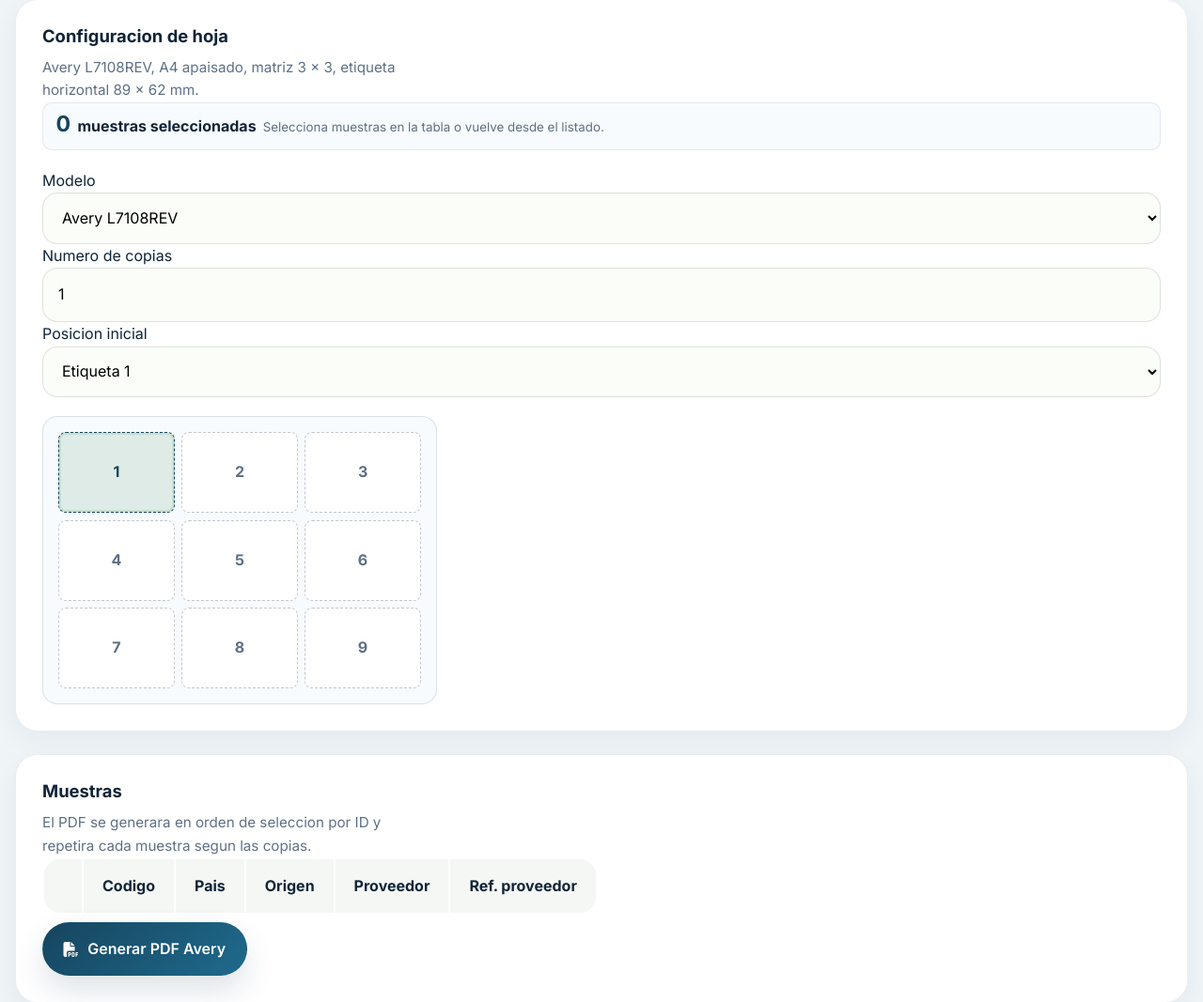
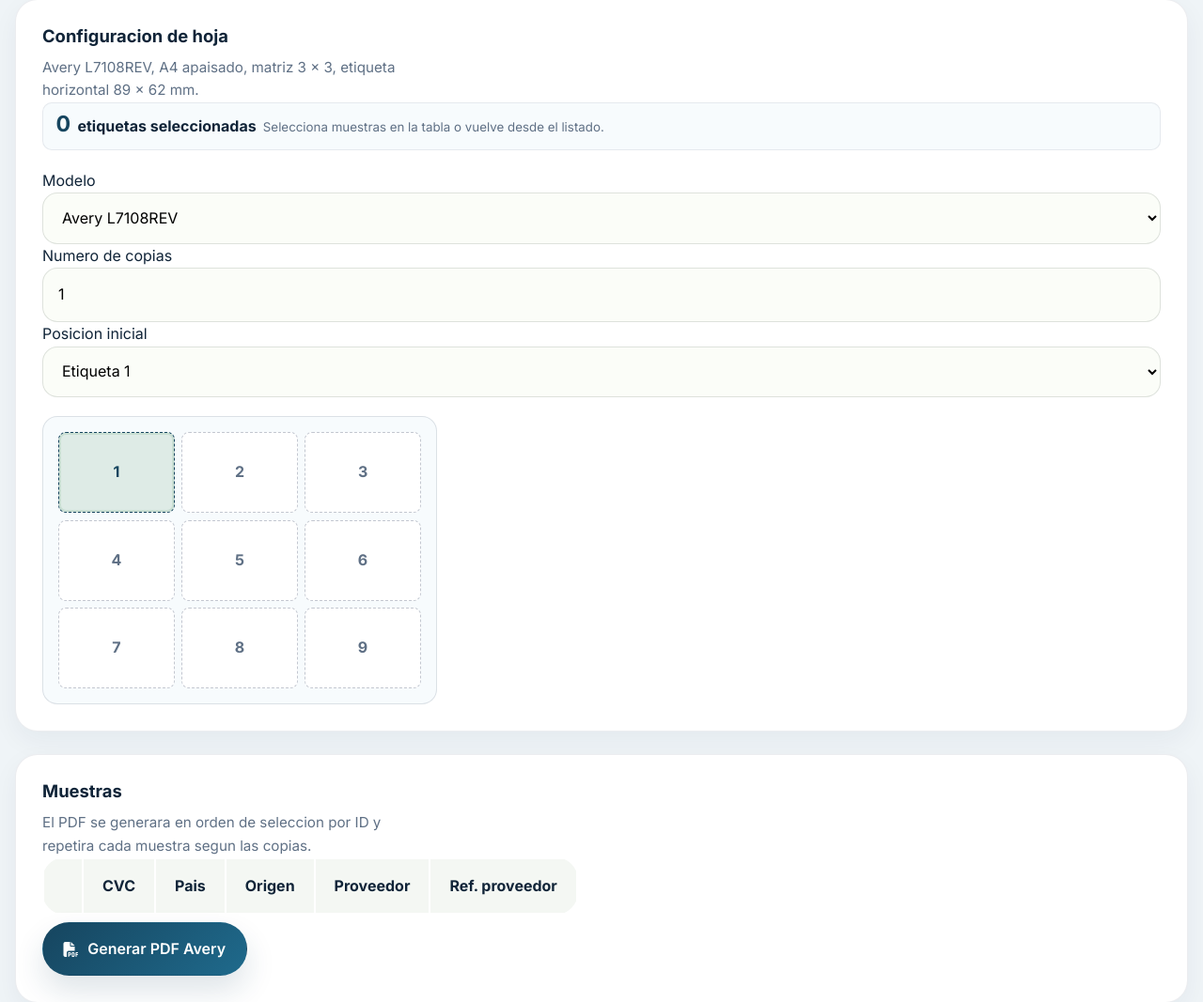
Before and after one commit to jlozano-arch/Gestion-Muestras-Verde, a FastAPI app: page /labels in a window 1280 px wide. Shown: the part 345-1412 px from the top of the page at 94% size. Run offline with FastAPI, Linux system fonts and the light colour scheme; data that the repository does not hold is empty.

Commit message:
Improve label selection list with CVC counter

```diff
--- a/app/templates/labels.html
+++ b/app/templates/labels.html
@@ -22,10 +22,12 @@
         <div class="card-body">
             <div class="label-selection-summary" id="label-selection-summary">
                 <strong>{{ selected_label_samples|length }}</strong>
-                <span>muestras seleccionadas</span>
+                <span id="label-selection-text">etiquetas seleccionadas</span>
                 <small id="label-selection-codes">
                     {% if selected_label_samples %}
-                        {{ selected_label_samples|map(attribute='code')|join(', ') }}
+                        {% for sample in selected_label_samples %}
+                            {{ sample.purchase_contract_cvc or '—' }}{% if not loop.last %}, {% endif %}
+                        {% endfor %}
                     {% else %}
                         Selecciona muestras en la tabla o vuelve desde el listado.
                     {% endif %}
@@ -69,12 +71,12 @@
             </div>
             <div class="card-body table-responsive">
                 <table class="table">
-                    <thead><tr><th></th><th>Codigo</th><th>Pais</th><th>Origen</th><th>Proveedor</th><th>Ref. proveedor</th></tr></thead>
+                    <thead><tr><th></th><th>CVC</th><th>Pais</th><th>Origen</th><th>Proveedor</th><th>Ref. proveedor</th></tr></thead>
                     <tbody>
                     {% for s in all_samples %}
                     <tr>
-                        <td><input type="checkbox" name="ids" value="{{ s.id }}" data-code="{{ s.code }}" {% if s.id in selected_label_ids %}checked{% endif %}></td>
-                        <td><a href="/samples/{{ s.id }}">{{ s.code }}</a></td>
+                        <td><input type="checkbox" name="ids" value="{{ s.id }}" data-code="{{ s.purchase_contract_cvc or '—' }}" {% if s.id in selected_label_ids %}checked{% endif %}></td>
+                        <td><a href="/samples/{{ s.id }}">{{ s.purchase_contract_cvc or '—' }}</a></td>
                         <td>{{ s.country_name or '-' }}</td>
                         <td>{{ s.origin or '-' }}</td>
                         <td>{{ s.producer or '-' }}</td>
@@ -99,6 +101,7 @@ const slots = Array.from(document.querySelectorAll('.label-slot'));
 const labelChecks = Array.from(document.querySelectorAll('input[name="ids"]'));
 const summary = document.getElementById('label-selection-summary');
 const summaryCount = summary.querySelector('strong');
+const summaryText = document.getElementById('label-selection-text');
 const summaryCodes = document.getElementById('label-selection-codes');
 
 function paintStartPosition() {
@@ -115,6 +118,7 @@ paintStartPosition();
 function updateSelectionSummary() {
     const selected = labelChecks.filter(c => c.checked);
     summaryCount.textContent = selected.length;
+    summaryText.textContent = selected.length === 1 ? 'etiqueta seleccionada' : 'etiquetas seleccionadas';
     summaryCodes.textContent = selected.length
         ? selected.map(c => c.dataset.code || c.value).join(', ')
         : 'Selecciona muestras en la tabla o vuelve desde el listado.';
```
